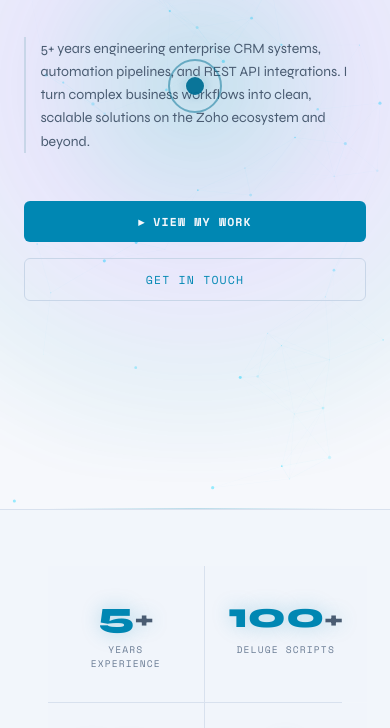
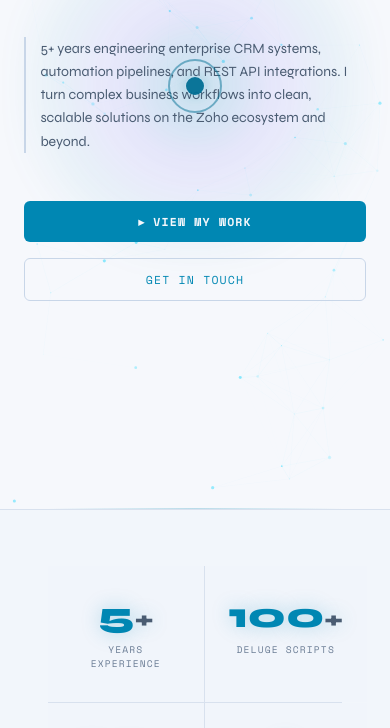
Before and after one commit to unmeshdesai/unmesh-portfolio, a website: page index.html in a window 390 px wide. Shown: the part 336-1064 px from the top of the page. Drawn offline with nearby package versions, Linux system fonts and the light colour scheme.

Commit message:
Tone down mobile gradient glow for cleaner touch view
Made-with: Cursor

```diff
--- a/index.html
+++ b/index.html
@@ -259,7 +259,7 @@ footer > *{position:relative;z-index:2}
   body{cursor:auto}
   #cursor{display:block;width:18px;height:18px;mix-blend-mode:normal;opacity:.95}
   #cursor-ring{display:block;width:54px;height:54px;border-width:2px;opacity:.9}
-  #cursor-gradient{display:block;opacity:.72}
+  #cursor-gradient{display:block;width:360px;height:360px;filter:blur(14px);opacity:.32}
   .btn-primary,.btn-outline,.proj-card,.contact-pill,.theme-toggle,.menu-toggle{cursor:pointer}
 }
 </style>
```
Also changed, not shown: education_contact.html (+1 -0 lines).
